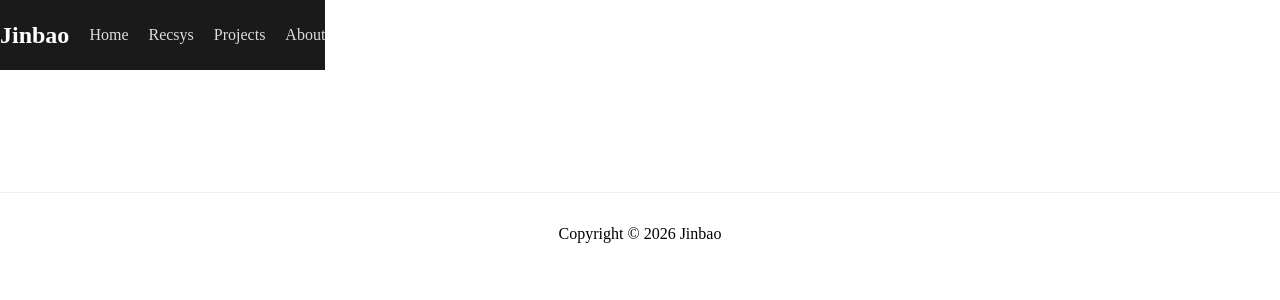
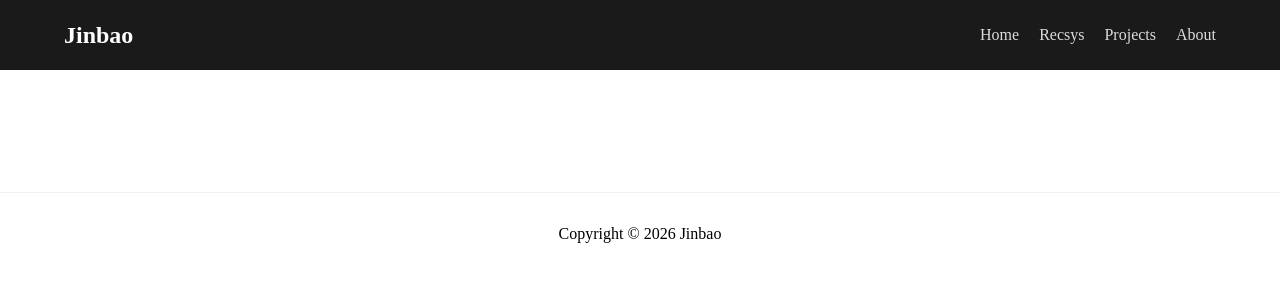
Before and after one commit to JinbaoWeb/jinbaoweb.github.io, a Jekyll site: the page built from index.md, in a window 1280 px wide. Shown: the top 300 px of the page. Built offline with Jekyll 4.4.1, drawn with Linux system fonts in a browser that asks for light colours.

Commit message:
Update style.css

```diff
--- a/assets/css/style.css
+++ b/assets/css/style.css
@@ -4,14 +4,15 @@
     box-sizing: border-box;
     font-family: "Times New Roman", Times, serif;
 }
+
 nav {
     background: #1a1a1a;
     height: 70px;
-    max-width: 100%;
+    width: 100%;
     display: flex;
     align-items: center;
     justify-content: space-between; /* 初始状态：Logo左，UL右 */
-    padding: 0;
+    padding: 0 5%;
     position: fixed;
     top: 0;
     z-index: 1000;
```
